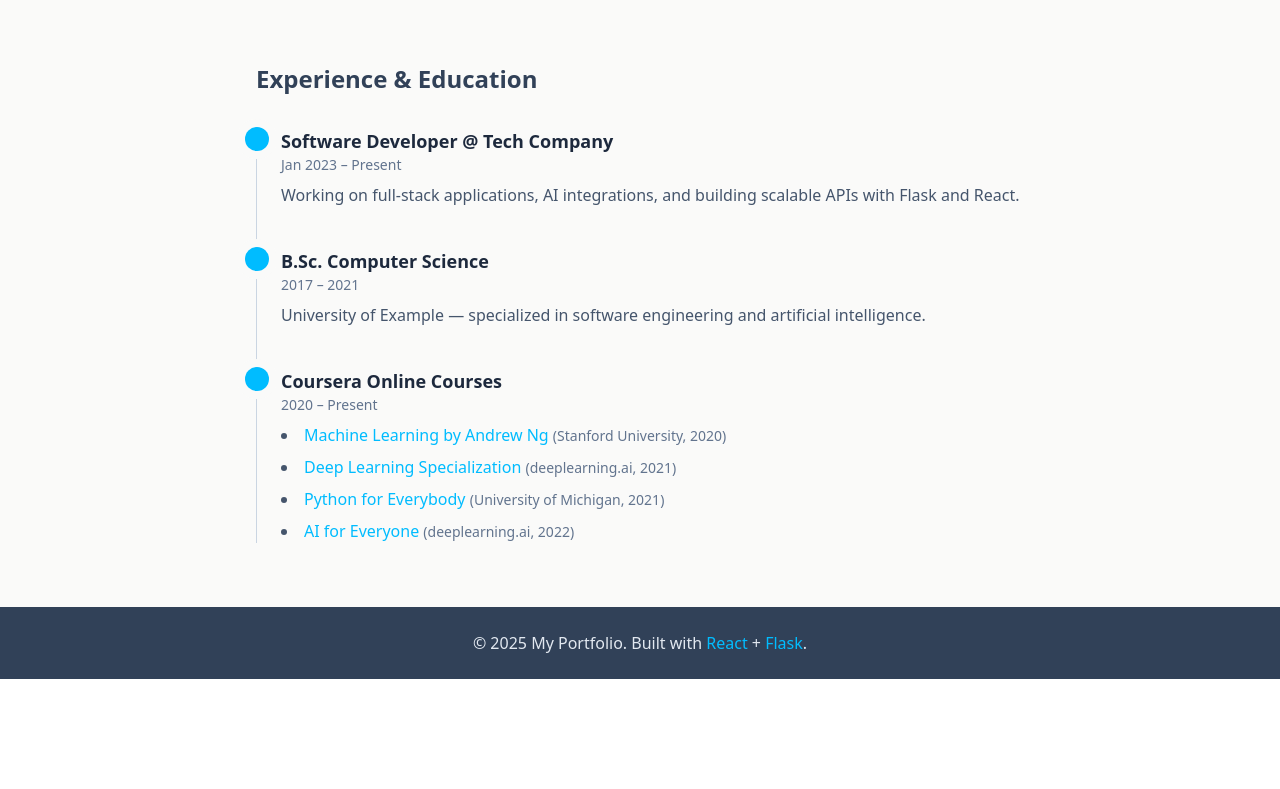
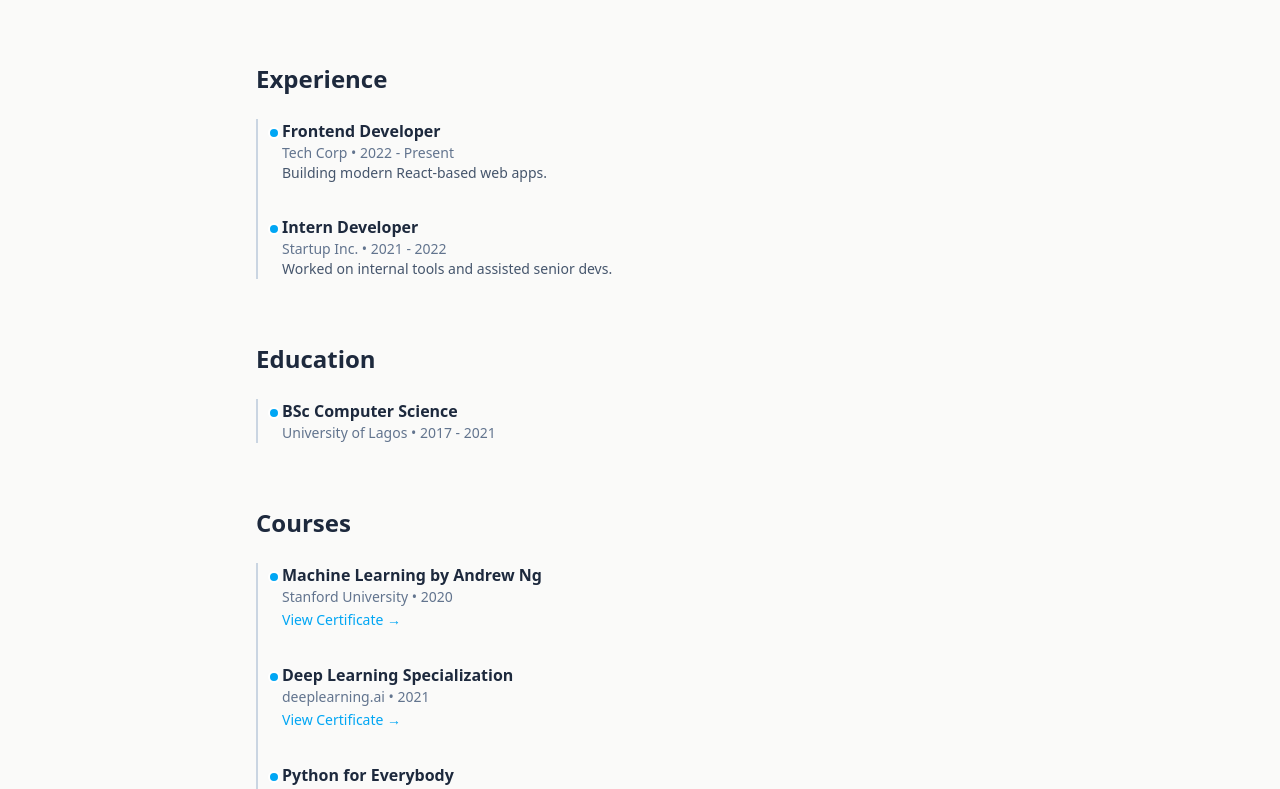
Before and after one commit to olaholunuga/new_portfolio, a React (Vite) app in the folder frontend/: page /about in a window 1280 px wide. Shown: the part 507-1296 px from the top of the page. Before the commit the page ends 1186 px from the top, so only its background shows below. Built offline with nearby package versions, Linux system fonts and the light colour scheme.

Commit message:
phase 3 complete

```diff
--- a/frontend/src/pages/About.tsx
+++ b/frontend/src/pages/About.tsx
@@ -1,9 +1,43 @@
+// src/pages/About.tsx
+import { motion } from "framer-motion";
 import courses from "../data/courses.json";
 
+const timelineVariants = {
+  hidden: { opacity: 0, x: -40 },
+  show: (i: number) => ({
+    opacity: 1,
+    x: 0,
+    transition: { delay: i * 0.15, duration: 0.45, ease: "easeOut" }
+  })
+};
+
 export default function About() {
+  const jobs = [
+    {
+      role: "Frontend Developer",
+      company: "Tech Corp",
+      year: "2022 - Present",
+      description: "Building modern React-based web apps."
+    },
+    {
+      role: "Intern Developer",
+      company: "Startup Inc.",
+      year: "2021 - 2022",
+      description: "Worked on internal tools and assisted senior devs."
+    }
+  ];
+
+  const education = [
+    {
+      degree: "BSc Computer Science",
+      school: "University of Lagos",
+      year: "2017 - 2021"
+    }
+  ];
+
   return (
-    <section className="px-6 md:px-12 lg:px-24 py-16 bg-stone-50 dark:bg-slate-900 text-slate-800 dark:text-slate-100">
-      <div className="max-w-4xl mx-auto space-y-16">
+    <div className="max-w-3xl mx-auto py-16 space-y-16">
+      {/* ABOUT INTRO */}
       {/* About Me */}
       <div className="text-center md:text-left space-y-6">
         <h1 className="text-4xl font-extrabold text-slate-800 dark:text-slate-100">
@@ -42,70 +76,89 @@ export default function About() {
         </div>
       </div>
 
-        {/* Experience / Timeline */}
-        <div>
-          <h2 className="text-2xl font-bold mb-8 text-slate-700 dark:text-slate-200">
-            Experience & Education
-          </h2>
-          <ol className="relative border-l border-slate-300 dark:border-slate-700">
-            {/* Example jobs */}
-            <li className="mb-10 ml-6">
-              <span className="absolute -left-3 flex items-center justify-center w-6 h-6 bg-sky-400 rounded-full ring-8 ring-stone-50 dark:ring-slate-900"></span>
-              <h3 className="text-lg font-semibold">Software Developer @ Tech Company</h3>
-              <time className="block mb-2 text-sm text-slate-500 dark:text-slate-400">
-                Jan 2023 – Present
-              </time>
-              <p className="text-base text-slate-600 dark:text-slate-400">
-                Working on full-stack applications, AI integrations, and building
-                scalable APIs with Flask and React.
+      {/* EXPERIENCE TIMELINE */}
+      <section>
+        <h2 className="text-2xl font-semibold mb-6">Experience</h2>
+        <div className="relative border-l-2 border-slate-300 dark:border-slate-700 pl-6 space-y-8">
+          {jobs.map((job, idx) => (
+            <motion.div
+              key={idx}
+              custom={idx}
+              initial="hidden"
+              whileInView="show"
+              viewport={{ once: true, amount: 0.2 }}
+              variants={timelineVariants}
+              className="relative"
+            >
+              {/* Dot marker */}
+              <span className="absolute -left-[14px] top-2 w-3 h-3 bg-sky-500 rounded-full border-2 border-white dark:border-slate-900" />
+              <h3 className="font-semibold">{job.role}</h3>
+              <p className="text-sm text-slate-500">
+                {job.company} • {job.year}
               </p>
-            </li>
+              <p className="text-slate-600 dark:text-slate-400 text-sm">
+                {job.description}
+              </p>
+            </motion.div>
+          ))}
+        </div>
+      </section>
 
-            {/* Education */}
-            <li className="mb-10 ml-6">
-              <span className="absolute -left-3 flex items-center justify-center w-6 h-6 bg-sky-400 rounded-full ring-8 ring-stone-50 dark:ring-slate-900"></span>
-              <h3 className="text-lg font-semibold">B.Sc. Computer Science</h3>
-              <time className="block mb-2 text-sm text-slate-500 dark:text-slate-400">
-                2017 – 2021
-              </time>
-              <p className="text-base text-slate-600 dark:text-slate-400">
-                University of Example — specialized in software engineering and
-                artificial intelligence.
+      {/* EDUCATION TIMELINE */}
+      <section>
+        <h2 className="text-2xl font-semibold mb-6">Education</h2>
+        <div className="relative border-l-2 border-slate-300 dark:border-slate-700 pl-6 space-y-8">
+          {education.map((edu, idx) => (
+            <motion.div
+              key={idx}
+              custom={idx}
+              initial="hidden"
+              whileInView="show"
+              viewport={{ once: true, amount: 0.2 }}
+              variants={timelineVariants}
+              className="relative"
+            >
+              <span className="absolute -left-[14px] top-2 w-3 h-3 bg-sky-500 rounded-full border-2 border-white dark:border-slate-900" />
+              <h3 className="font-semibold">{edu.degree}</h3>
+              <p className="text-sm text-slate-500">
+                {edu.school} • {edu.year}
               </p>
-            </li>
+            </motion.div>
+          ))}
+        </div>
+      </section>
 
-            {/* Courses (dynamic) */}
-            <li className="ml-6">
-              <span className="absolute -left-3 flex items-center justify-center w-6 h-6 bg-sky-400 rounded-full ring-8 ring-stone-50 dark:ring-slate-900"></span>
-              <h3 className="text-lg font-semibold">Coursera Online Courses</h3>
-              <time className="block mb-2 text-sm text-slate-500 dark:text-slate-400">
-                2020 – Present
-              </time>
-              <ul className="list-disc list-inside text-base text-slate-600 dark:text-slate-400 space-y-2">
-                {courses.map((course, index) => (
-                  <li key={index}>
-                    {course.certificateUrl ? (
+      {/* COURSES TIMELINE */}
+      <section>
+        <h2 className="text-2xl font-semibold mb-6">Courses</h2>
+        <div className="relative border-l-2 border-slate-300 dark:border-slate-700 pl-6 space-y-8">
+          {courses.map((course, idx) => (
+            <motion.div
+              key={idx}
+              custom={idx}
+              initial="hidden"
+              whileInView="show"
+              viewport={{ once: true, amount: 0.2 }}
+              variants={timelineVariants}
+              className="relative"
+            >
+              <span className="absolute -left-[14px] top-2 w-3 h-3 bg-sky-500 rounded-full border-2 border-white dark:border-slate-900" />
+              <h3 className="font-semibold">{course.title}</h3>
+              <p className="text-sm text-slate-500">
+                {course.provider} • {course.year}
+              </p>
               <a
                 href={course.certificateUrl}
                 target="_blank"
                 rel="noopener noreferrer"
-                        className="text-sky-400 hover:underline"
+                className="text-sky-500 hover:underline text-sm"
               >
-                        {course.title}
+                View Certificate →
               </a>
-                    ) : (
-                      course.title
-                    )}{" "}
-                    <span className="text-sm text-slate-500 dark:text-slate-400">
-                      ({course.provider}, {course.year})
-                    </span>
-                  </li>
+            </motion.div>
           ))}
-              </ul>
-            </li>
-          </ol>
-        </div>
         </div>
       </section>
+    </div>
   );
 }
```
Lines whose indentation alone changed are shown as unchanged.
